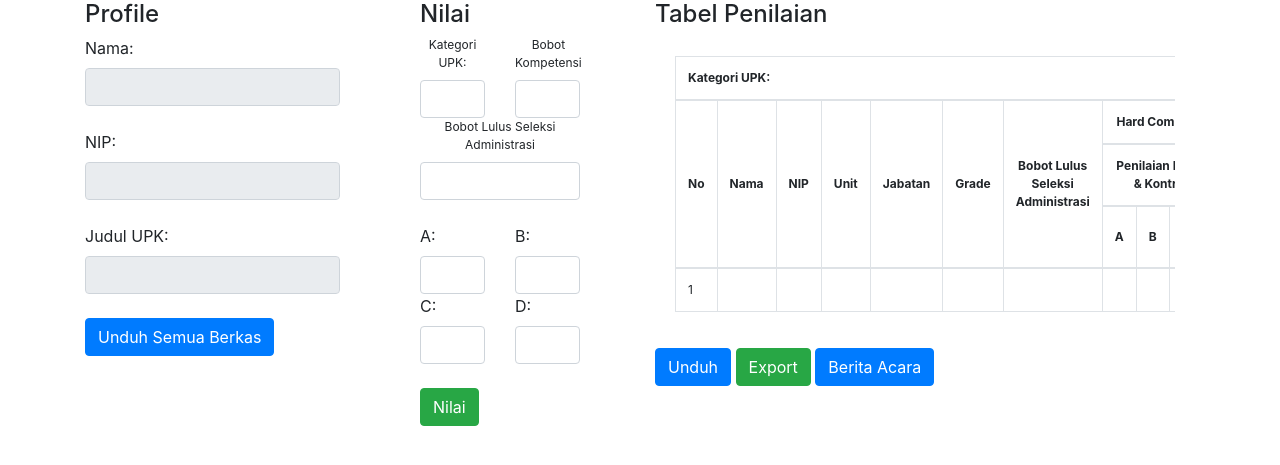
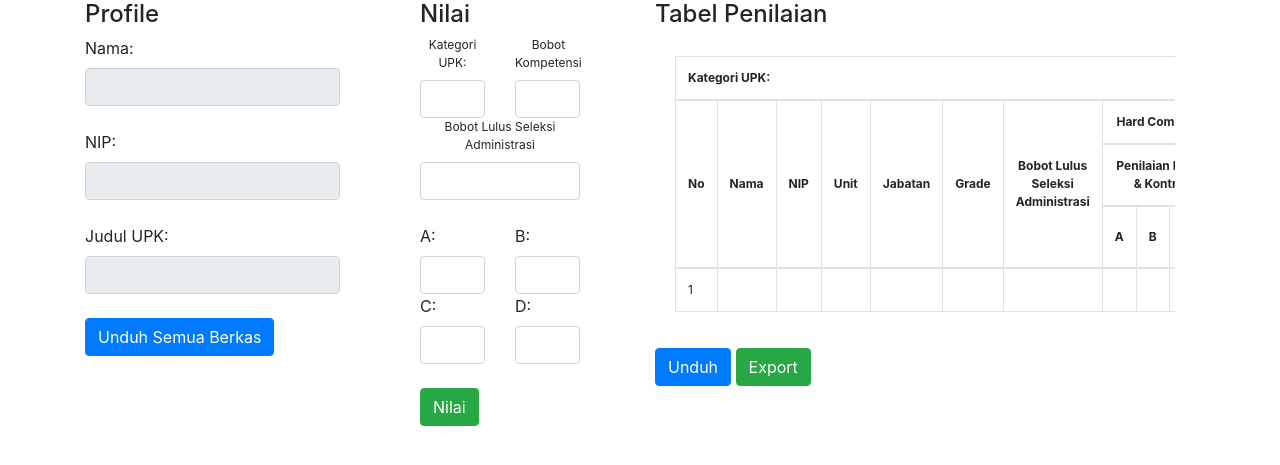
Before and after one commit to GunturWidodo/plnn, a PHP site: page /penilaian.php?nip=1 in a window 1280 px wide. Shown: the part 218-683 px from the top of the page. Run offline with PHP 8.4, Linux system fonts and the light colour scheme; data that the repository does not hold is empty; some libraries are stand-ins or nearby versions.

Commit message:
Update penilaian.php

```diff
--- a/penilaian.php
+++ b/penilaian.php
@@ -183,7 +183,6 @@
         </div>
         <button type="submit" class="btn btn-primary" onclick="printContent('print')">Unduh</button>
         <button type="submit" class="btn btn-success" onclick="tableToExcel('tblData')">Export</button>
-        <button type="submit" class="btn btn-primary">Berita Acara</button>
     </div>
   </div>
 </div>
```
